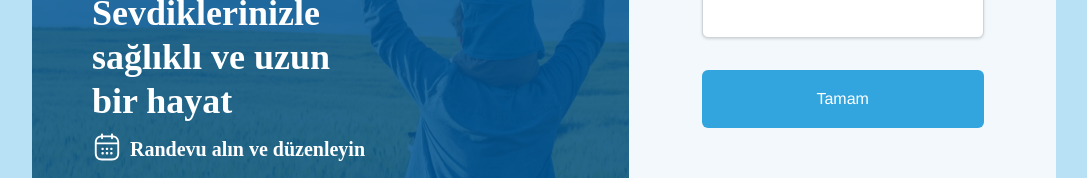
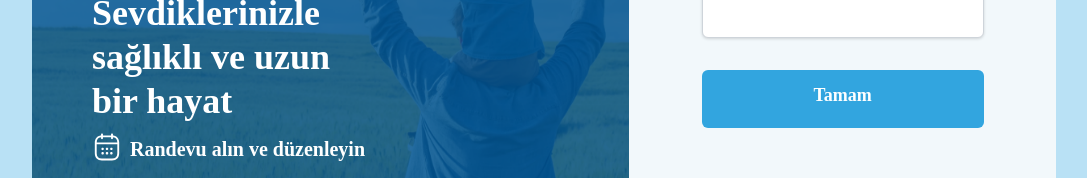
Before and after one commit to muratcandijitalgaraj/asweb2, a Vue app: page / in a window 1280 px wide. Shown: the part 444-622 px from the top of the page, without its empty margins (96-1183 px from the left). Built offline with nearby package versions, Linux system fonts and the light colour scheme; what vue-responsive would draw is missing.

Commit message:
add tamam text inside the button

```diff
--- a/src/views/Home.vue
+++ b/src/views/Home.vue
@@ -70,7 +70,7 @@
                   type="password"
                 ></b-form-input>
               </div>
-              <button id="girisBtn">Tamam</button>
+              <button id="girisBtn"><p class="girisBtnText">Tamam</p></button>
               <div id="paraDiv">
                 <p id="girisPara">
                   <img src="../assets/giris/flash-circle-1.svg" alt="" />
@@ -269,6 +269,17 @@ export default {};
   margin-top: 1em;
   margin-bottom: 7rem;
 }
+.girisBtnText {
+  font-family: Nunito Sans;
+  font-style: normal;
+  font-weight: 800;
+  font-size: 18px;
+  line-height: 26px;
+  /* identical to box height, or 144% */
+  text-align: center;
+  padding-top: 3%;
+  color: #ffffff;
+}
 #paraDiv {
   display: flex;
   flex-direction: row;
```
